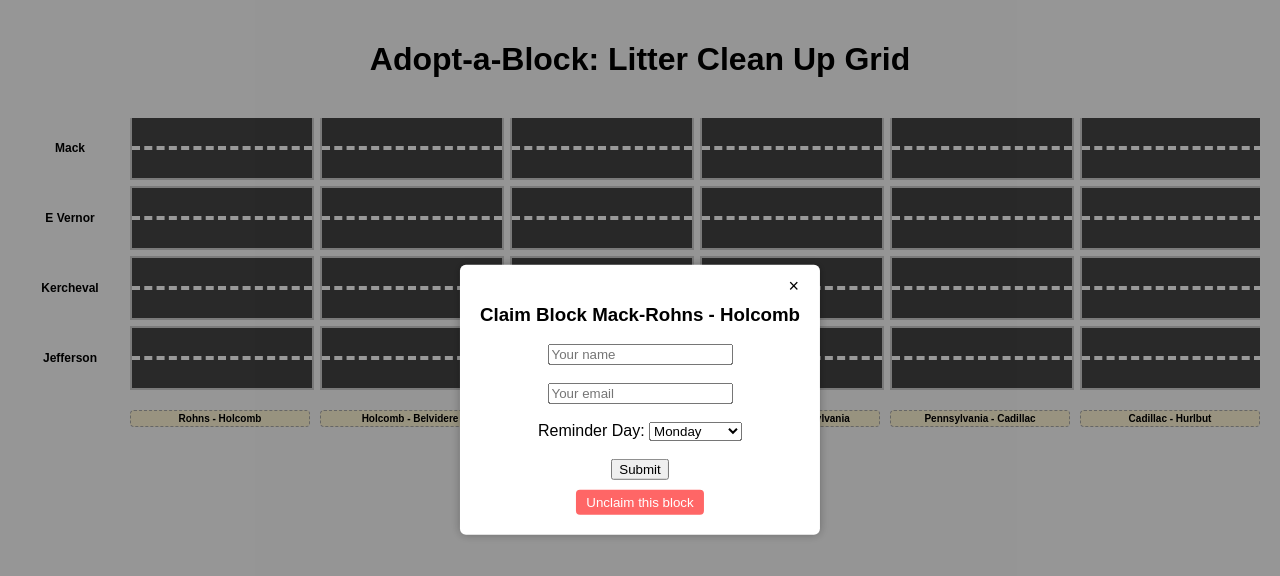
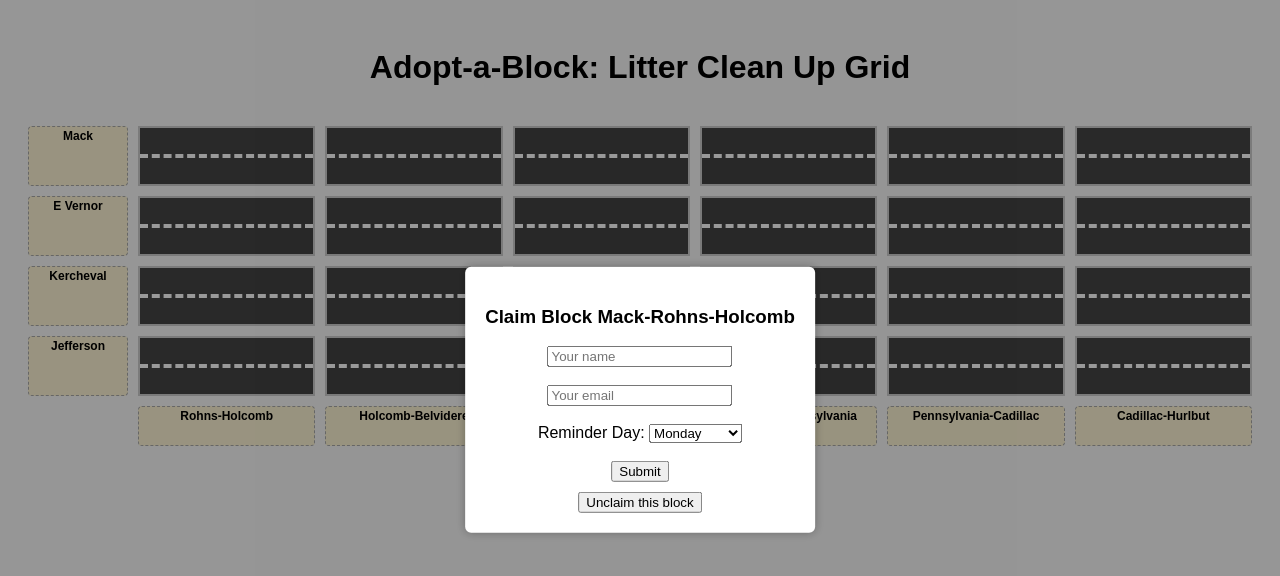
Before and after one commit to aboutfacedetroit/adoptablock, a plain HTML site: page index.html in a window 1280 px wide. Both pictures are taken after a click on the element 222 px from the left and 148 px from the top of the page. Drawn offline with Linux system fonts and the light colour scheme.

Commit message:
Update index.html

```diff
--- a/index.html
+++ b/index.html
@@ -5,136 +5,35 @@
   <meta name="viewport" content="width=device-width, initial-scale=1.0">
   <title>Adopt-a-Block Grid</title>
   <style>
-    body {
-      font-family: sans-serif;
-      margin: 0;
-      padding: 20px;
-      background: #f9f9f9;
-      text-align: center;
-    }
-    h1 {
-      margin-bottom: 10px;
-    }
-    .grid {
-      display: grid;
-      grid-template-columns: 100px repeat(6, minmax(60px, 1fr));
-      grid-template-rows: repeat(4, 60px) 40px;
-      gap: 10px;
-      justify-content: center;
-      align-items: center;
-      margin: 40px auto;
-      overflow-x: auto;
-    }
-    .block {
-      width: 100%;
-      height: 60px;
-      background: #444;
-      border: 2px solid #ccc;
-      position: relative;
-      cursor: pointer;
-    }
-    .block::before {
-      content: '';
-      position: absolute;
-      top: 50%;
-      left: 0;
-      width: 100%;
-      height: 0;
-      border-top: 4px dashed #fff;
-      transform: translateY(-50%);
-    }
-    .block[data-claimer]:hover::after {
-      content: attr(data-claimer);
-      position: absolute;
-      bottom: -22px;
-      left: 50%;
-      transform: translateX(-50%);
-      font-size: 11px;
-      background: #fff7c0;
-      padding: 2px 6px;
-      border: 1px solid #aaa;
-      border-radius: 3px;
-      white-space: nowrap;
-      z-index: 9999;
-    }
-    .label-row {
-      font-size: 12px;
-      font-weight: bold;
-      grid-column: 1 / span 1;
-    }
-    .label-col {
-      font-size: 10px;
-      font-weight: bold;
-      color: #000;
-      background: #fef5d4;
-      padding: 2px 6px;
-      border: 1px dashed #aaa;
-      border-radius: 4px;
-      text-align: center;
-    }
-    .claimed {
-      background: #ccc;
-      border: 2px solid red;
-    }
-    #formModal {
-      display: none;
-      position: fixed;
-      top: 50%;
-      left: 50%;
-      transform: translate(-50%, -50%);
-      background: white;
-      padding: 20px;
-      border-radius: 6px;
-      box-shadow: 0 0 10px rgba(0,0,0,0.3);
-      z-index: 1000;
-      max-width: 90vw;
-    }
-    #formModal button.close-btn {
-      position: absolute;
-      top: 10px;
-      right: 15px;
-      background: transparent;
-      border: none;
-      font-size: 18px;
-      cursor: pointer;
-    }
-    #overlay {
-      display: none;
-      position: fixed;
-      top: 0;
-      left: 0;
-      width: 100vw;
-      height: 100vh;
-      background: rgba(0,0,0,0.4);
-      z-index: 999;
-    }
+    body { font-family: sans-serif; padding: 20px; background: #f9f9f9; text-align: center; }
+    .grid { display: grid; grid-template-columns: 100px repeat(6, minmax(60px, 1fr)); grid-template-rows: repeat(4, 60px) 40px; gap: 10px; margin: 40px auto; }
+    .block { background: #444; border: 2px solid #ccc; cursor: pointer; position: relative; }
+    .block::before { content: ''; position: absolute; top: 50%; left: 0; width: 100%; border-top: 4px dashed #fff; transform: translateY(-50%); }
+    .block[data-claimer]:hover::after { content: attr(data-claimer); position: absolute; bottom: -22px; left: 50%; transform: translateX(-50%); font-size: 11px; background: #fff7c0; padding: 2px 6px; border: 1px solid #aaa; border-radius: 3px; white-space: nowrap; z-index: 9999; }
+    .label-row, .label-col { font-weight: bold; font-size: 12px; background: #fef5d4; border: 1px dashed #aaa; padding: 2px 4px; border-radius: 4px; }
+    .claimed { background: #ccc; border: 2px solid red; }
+    #formModal { display: none; position: fixed; top: 50%; left: 50%; transform: translate(-50%, -50%); background: white; padding: 20px; border-radius: 6px; box-shadow: 0 0 10px rgba(0,0,0,0.3); z-index: 1000; }
+    #overlay { display: none; position: fixed; top: 0; left: 0; width: 100vw; height: 100vh; background: rgba(0,0,0,0.4); z-index: 999; }
   </style>
 </head>
 <body>
   <h1>Adopt-a-Block: Litter Clean Up Grid</h1>
   <div class="grid" id="grid"></div>
-
   <div id="overlay"></div>
   <div id="formModal">
-    <button class="close-btn" onclick="closeForm()">&times;</button>
     <h3>Claim Block <span id="blockId"></span></h3>
     <form id="claimForm">
       <input type="text" id="name" placeholder="Your name" required><br><br>
       <input type="email" id="email" placeholder="Your email" required><br><br>
       <label>Reminder Day:
         <select id="day">
-          <option>Monday</option>
-          <option>Tuesday</option>
-          <option>Wednesday</option>
-          <option>Thursday</option>
-          <option>Friday</option>
-          <option>Saturday</option>
-          <option>Sunday</option>
+          <option>Monday</option><option>Tuesday</option><option>Wednesday</option>
+          <option>Thursday</option><option>Friday</option><option>Saturday</option><option>Sunday</option>
         </select>
       </label><br><br>
       <button type="submit">Submit</button>
     </form>
-    <button onclick="unclaimBlock()" style="margin-top: 10px; background: #f66; color: white; border: none; padding: 5px 10px; border-radius: 4px; cursor: pointer;">Unclaim this block</button>
+    <button onclick="unclaimBlock()" style="margin-top: 10px;">Unclaim this block</button>
   </div>
 
   <script>
@@ -144,9 +43,8 @@
     const claimForm = document.getElementById('claimForm');
     let selectedBlock = null;
     const claimed = JSON.parse(localStorage.getItem('claimedBlocks') || '{}');
-
     const streets = ['Mack', 'E Vernor', 'Kercheval', 'Jefferson'];
-    const cross = ['Rohns - Holcomb', 'Holcomb - Belvidere', 'Belvidere - McClellan', 'McClellan - Pennsylvania', 'Pennsylvania - Cadillac', 'Cadillac - Hurlbut'];
+    const cross = ['Rohns-Holcomb', 'Holcomb-Belvidere', 'Belvidere-McClellan', 'McClellan-Pennsylvania', 'Pennsylvania-Cadillac', 'Cadillac-Hurlbut'];
 
     function buildGrid() {
       for (let row = 0; row < streets.length; row++) {
@@ -154,25 +52,20 @@
         rowLabel.className = 'label-row';
         rowLabel.textContent = streets[row];
         grid.appendChild(rowLabel);
-
         for (let col = 0; col < cross.length; col++) {
           const id = `${streets[row]}-${cross[col]}`;
           const block = document.createElement('div');
           block.className = 'block';
           block.dataset.id = id;
-
           if (claimed[id]) {
             block.classList.add('claimed');
             block.dataset.claimer = claimed[id].name;
           }
-
           block.onclick = () => openForm(id, block);
           grid.appendChild(block);
         }
       }
-
-      const empty = document.createElement('div');
-      grid.appendChild(empty);
+      grid.appendChild(document.createElement('div'));
       cross.forEach(crossName => {
         const label = document.createElement('div');
         label.className = 'label-col';
@@ -198,27 +91,15 @@ function unclaimBlock() {
       if (!selectedBlock) return;
       const id = selectedBlock.dataset.id;
       if (!claimed[id]) return;
-
       const confirmUnclaim = confirm(`Are you sure you want to unclaim ${id}?`);
       if (!confirmUnclaim) return;
 
-  const formData = new FormData();
-  formData.append("name", claimed[id].name);
-  formData.append("email", claimed[id].email);
-  formData.append("blockId", id);
-  formData.append("status", "unclaimed");
-
+      fetch(`https://script.google.com/macros/s/AKfycbxPfVHC-JeLrTxTDoxkj5rXmq2XpR9aCSQS36ZRdLva4sHbrxapsfrDXMxeD57OOx1c/exec?name=${encodeURIComponent(claimed[id].name)}&email=${encodeURIComponent(claimed[id].email)}&blockId=${encodeURIComponent(id)}&status=unclaimed`);
       delete claimed[id];
       localStorage.setItem('claimedBlocks', JSON.stringify(claimed));
       selectedBlock.classList.remove('claimed');
       delete selectedBlock.dataset.claimer;
       closeForm();
-
-  fetch('https://script.google.com/macros/s/AKfycbxosLf3fOqvNeBCLebLQMH_fO8vnHn-HFvhPxC3nJ0DgsQ_bSP2DsozEMHFLhCsEZbM2Q/exec', {
-    method: 'POST',
-    mode: 'no-cors',
-    body: formData
-  });
     }
 
     claimForm.addEventListener('submit', (e) => {
@@ -226,27 +107,22 @@ function unclaimBlock() {
       const name = document.getElementById('name').value;
       const email = document.getElementById('email').value;
       const day = document.getElementById('day').value;
+      const id = selectedBlock.dataset.id;
 
-      const id = selectedBlock.dataset.id;
       claimed[id] = { name, email, day };
       localStorage.setItem('claimedBlocks', JSON.stringify(claimed));
-
       selectedBlock.classList.add('claimed');
       selectedBlock.dataset.claimer = name;
 
-      fetch('https://script.google.com/macros/s/AKfycbxosLf3fOqvNeBCLebLQMH_fO8vnHn-HFvhPxC3nJ0DgsQ_bSP2DsozEMHFLhCsEZbM2Q/exec', {
+      fetch('https://script.google.com/macros/s/AKfycbxPfVHC-JeLrTxTDoxkj5rXmq2XpR9aCSQS36ZRdLva4sHbrxapsfrDXMxeD57OOx1c/exec', {
         method: 'POST',
-        mode: 'no-cors',
         headers: { 'Content-Type': 'application/json' },
         body: JSON.stringify({ name, email, day, blockId: id })
-      }).then(() => {
+      });
+
       closeForm();
       claimForm.reset();
       alert(`Block ${id} claimed by ${name} with reminders on ${day}`);
-      }).catch(err => {
-        console.error('Submission failed', err);
-        alert('There was an error submitting your claim. Please try again later.');
-      });
     });
 
     buildGrid();
```
Lines whose indentation alone changed are shown as unchanged.
